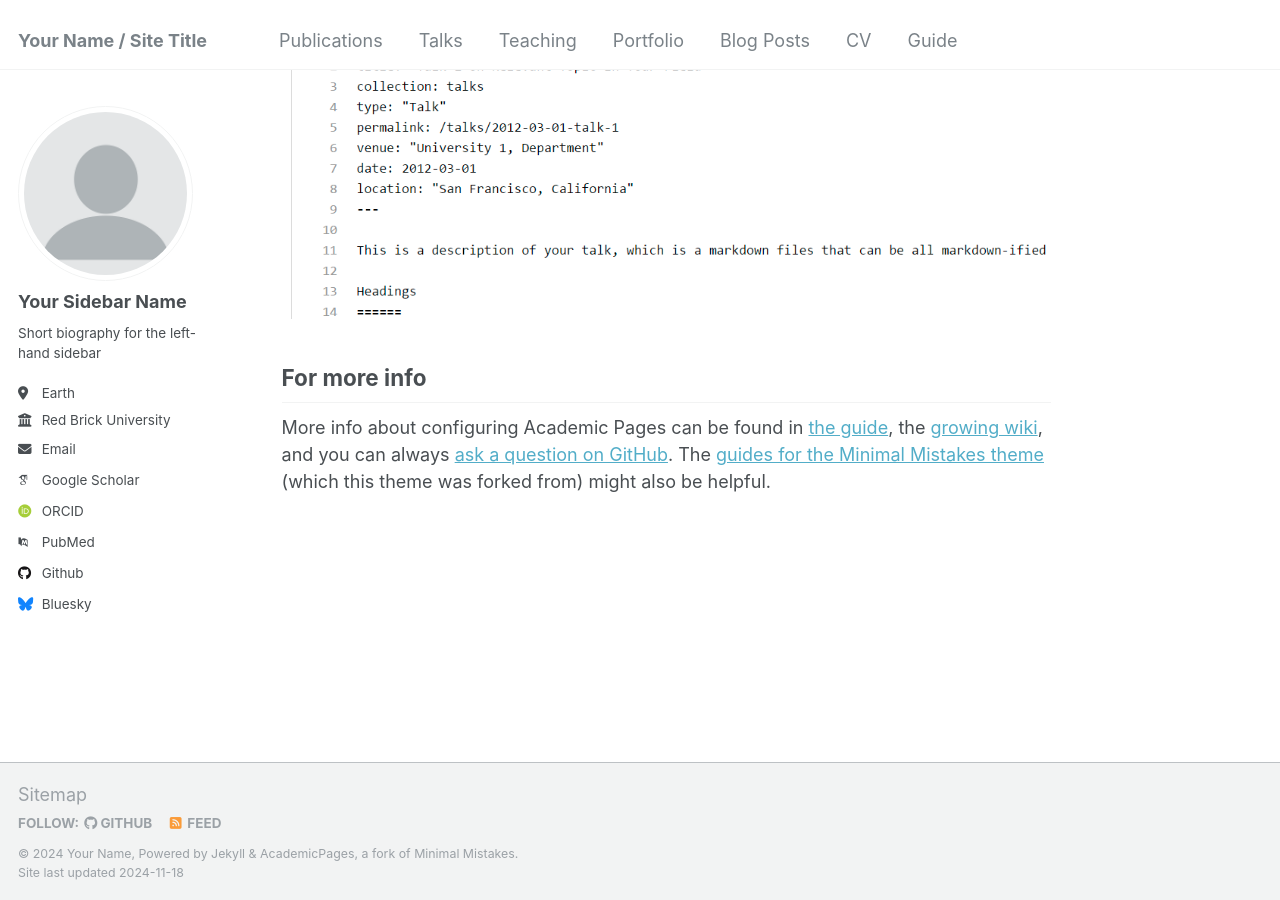
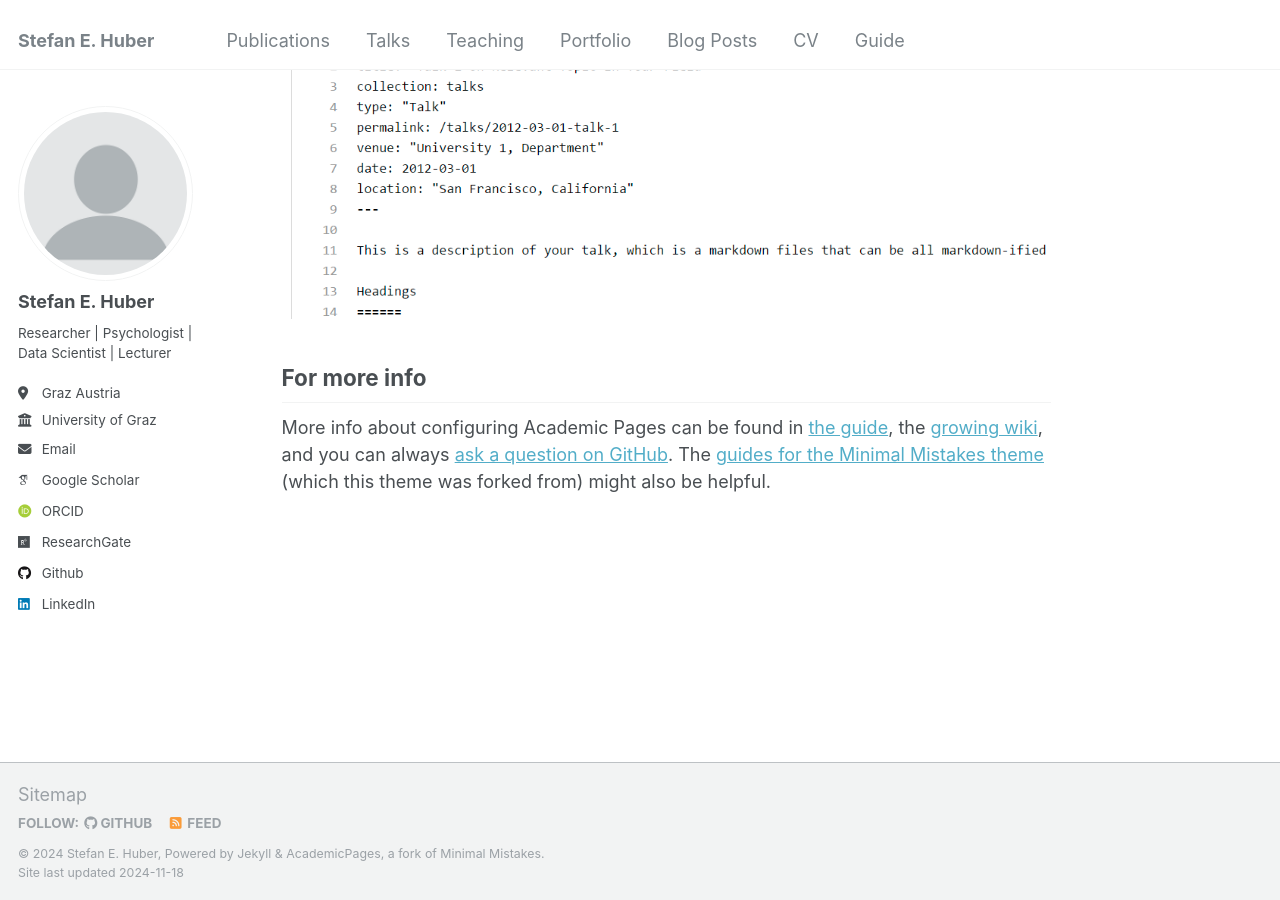
Before and after one commit to stefaneha/stefaneha.github.io, a Jekyll site: the page built from _pages/about.md, in a window 1280 px wide and 900 px high, scrolled down 2643 px. Built offline with Jekyll 4.4.1, drawn with Linux system fonts in a browser that asks for light colours; some web fonts are replaced.

Commit message:
First changes in config file.

```diff
--- a/_config.yml
+++ b/_config.yml
@@ -8,13 +8,13 @@
 
 # Basic Site Settings
 locale                   : "en-US"
-title                    : "Your Name / Site Title"
+title                    : "Stefan E. Huber"
 title_separator          : "-"
-name                     : &name "Your Name"
+name                     : &name "Stefan E. Huber"
 description              : &description "personal description"
-url                      : https://academicpages.github.io # the base hostname & protocol for your site e.g. "https://mmistakes.github.io"
+url                      : https://stefaneha.github.io # the base hostname & protocol for your site e.g. "https://mmistakes.github.io"
 baseurl                  : "" # the subpath of your site, e.g. "/blog"
-repository               : "academicpages/academicpages.github.io"
+repository               : "stefaneha/stefaneha.github.io"
 
 # Site Author - The following control what appear as part of the author content on the side bar.
 #               If a field is blank the icon and link will not appear, otherwise it will be shown.
@@ -22,34 +22,34 @@ repository               : "academicpages/academicpages.github.io"
 author:
   # Biographic information
   avatar           : "profile.png"
-  name             : "Your Sidebar Name"
+  name             : "Stefan E. Huber"
   pronouns         : # example: "she/her"
-  bio              : "Short biography for the left-hand sidebar"
-  location         : "Earth"
-  employer         : "Red Brick University"
+  bio              : "Researcher | Psychologist | Data Scientist | Lecturer"
+  location         : "Graz Austria"
+  employer         : "University of Graz"
   uri              : # URL
-  email            : "none@example.org"
+  email            : "stefan.huber@uni-graz.at"
 
   # Academic websites
   arxiv            : # URL - Update with the correct link to your profile
-  googlescholar    : "https://scholar.google.com/citations?user=PS_CX0AAAAAJ"
+  googlescholar    : "https://scholar.google.at/citations?user=OtUwyOsAAAAJ&hl=de&oi=ao"
   impactstory      : # URL
-  orcid            : "http://orcid.org/yourorcidurl"
+  orcid            : "http://orcid.org/0000-0001-5057-0376"
   semantic         : # URL
-  pubmed           : "https://www.ncbi.nlm.nih.gov/pubmed/?term=john+snow"
-  researchgate     : # URL
+  pubmed           : # URL
+  researchgate     : "https://www.researchgate.net/profile/Stefan-Huber-19"
   scopus           : # URL
 
   # Repositories and software development
   bitbucket        : # Username - Update with your username on the site
   codepen          : # Username
   dribbble         : # Username
-  github           : "academicpages"
+  github           : "stefaneha"
   kaggle           : # Username
   stackoverflow    : # User number or user number and name (i.e., use "1" or "1/jeff-atwood")
 
   # Social media
-  bluesky          : "bsky.app" # Replace this with you Bluesky username
+  bluesky          : # Username
   facebook         : # Username
   flickr           : # Username
   foursquare       : # Username
@@ -58,7 +58,7 @@ author:
   keybase          : # Username
   instagram        : # Username
   lastfm           : # Username
-  linkedin         : # Username
+  linkedin         : "https://www.linkedin.com/in/stefan-huber-aa5a92320/"
   mastodon         : # URL
   medium           : # URL
   pinterest        : # Username
```
